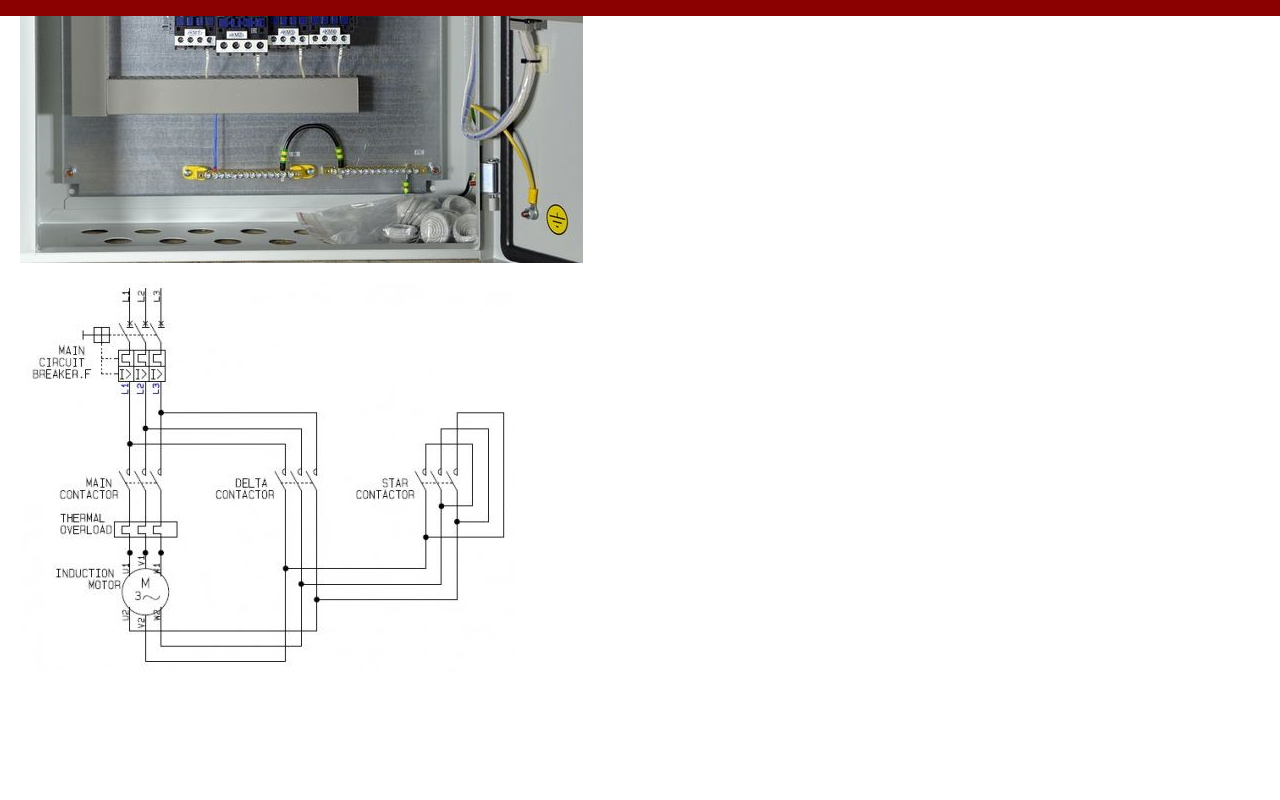
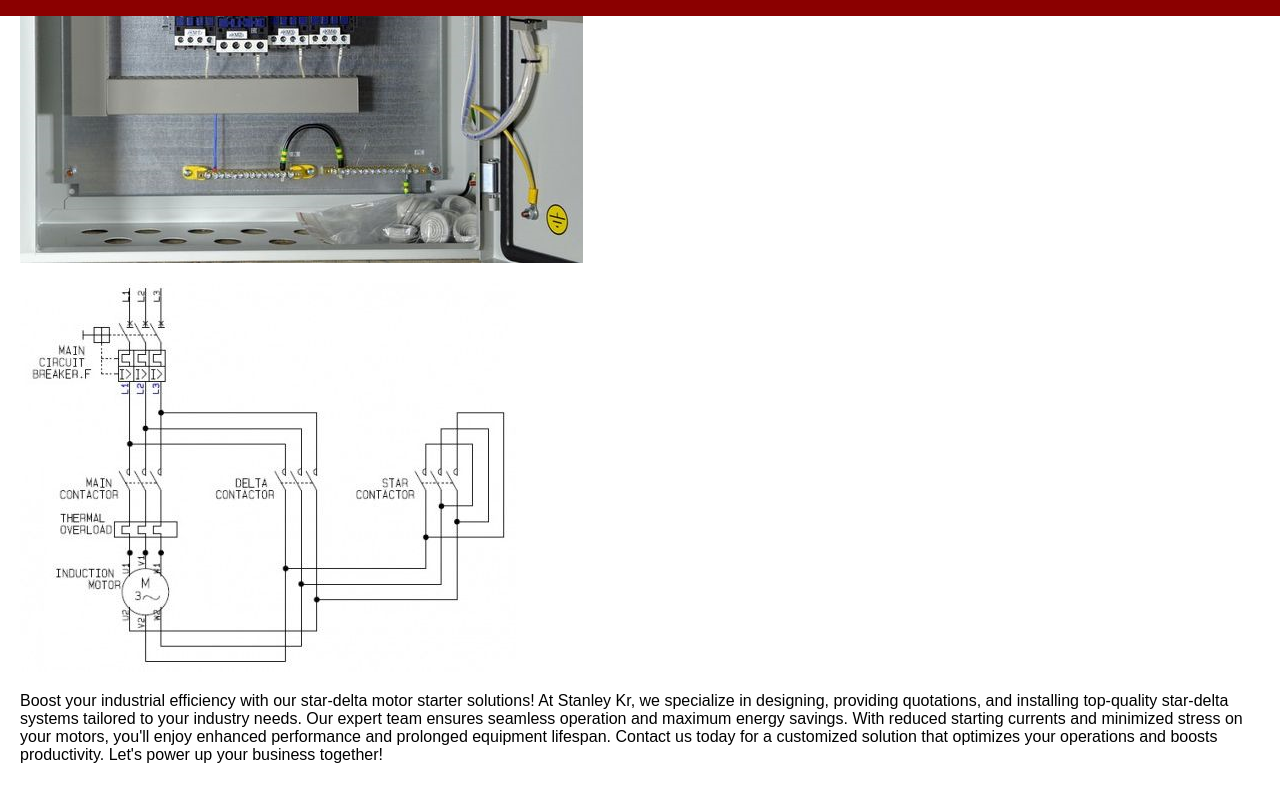
Before and after one commit to stanley-mburu/star-delta-github.io, a plain HTML site: page index.html in a window 1280 px wide. Shown: the part 784-1584 px from the top of the page. Before the commit the page ends 1496 px from the top, so only its background shows below. Drawn offline with Linux system fonts and the light colour scheme.

Commit message:
Add files via upload

```diff
--- a/index.html
+++ b/index.html
@@ -20,6 +20,7 @@
             <h2>Panel and Wiring Diagrams</h2>
             <img src="pn19.png" alt="Star-Delta Panel Diagram">
             <img src="pn20.png" alt="Star-Delta Wiring Diagram">
+            <p>Boost your industrial efficiency with our star-delta motor starter solutions! At Stanley Kr, we specialize in designing, providing quotations, and installing top-quality star-delta systems tailored to your industry needs. Our expert team ensures seamless operation and maximum energy savings. With reduced starting currents and minimized stress on your motors, you'll enjoy enhanced performance and prolonged equipment lifespan. Contact us today for a customized solution that optimizes your operations and boosts productivity. Let's power up your business together!</p>
         </section>
     </main>
     <footer>
```
